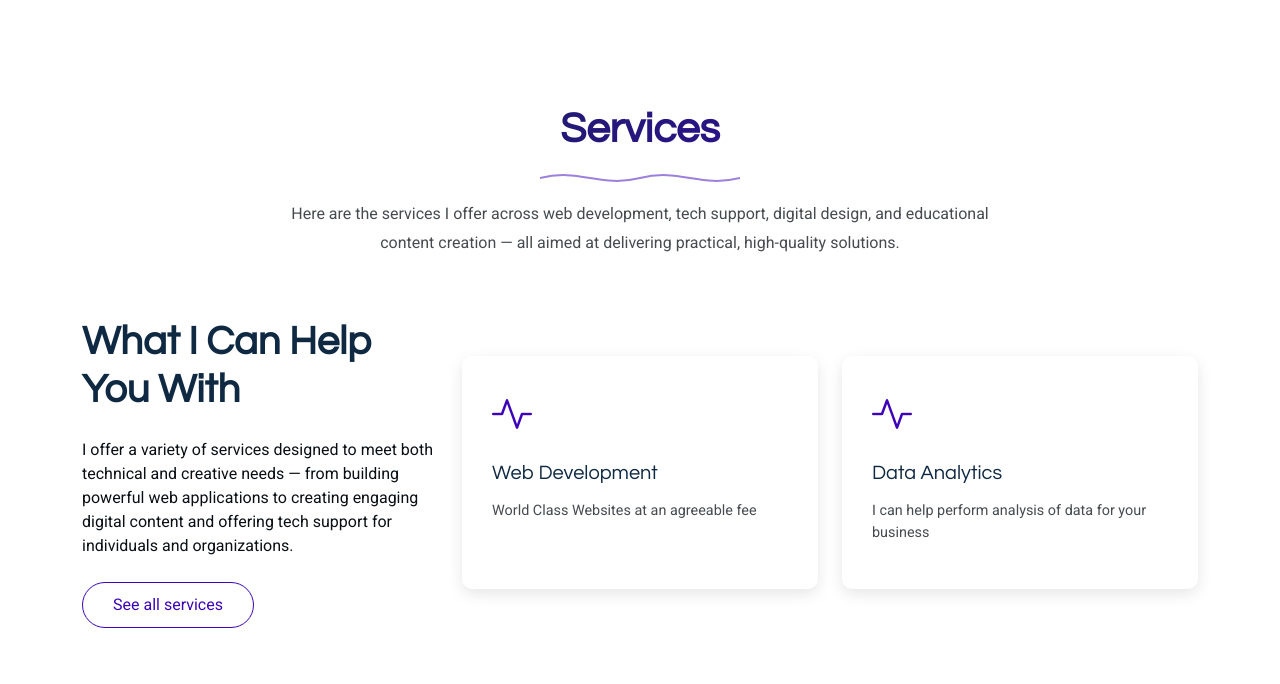
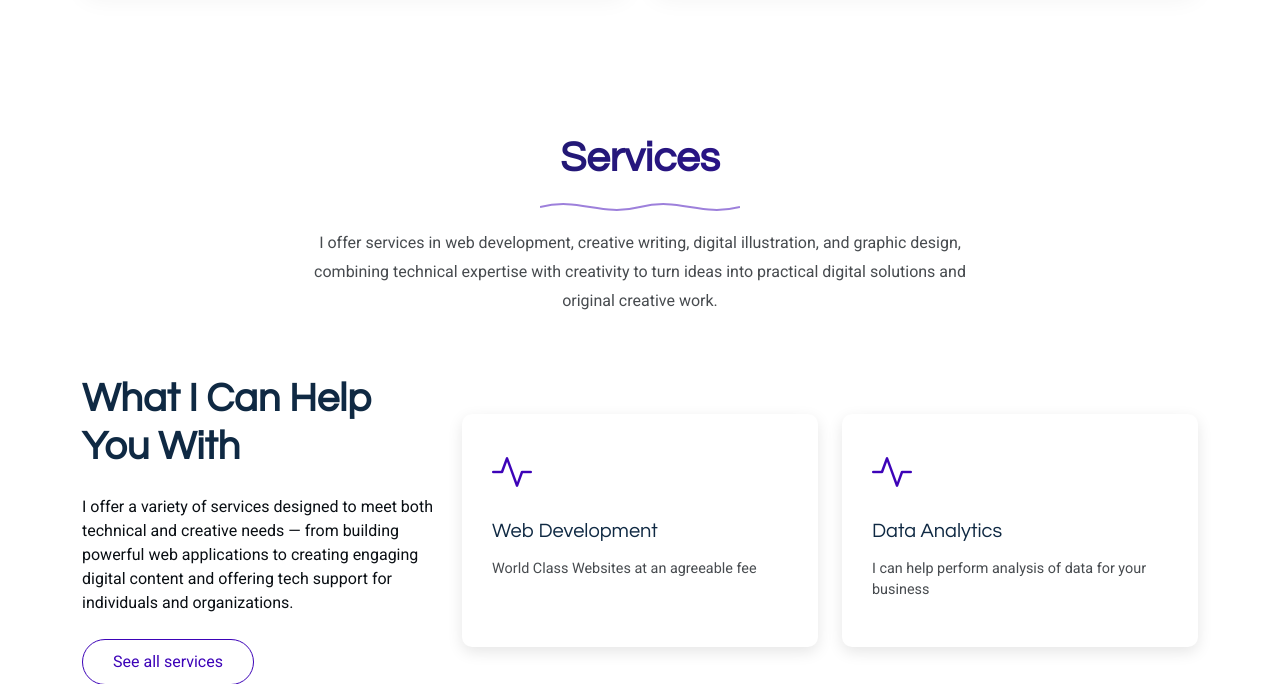
Before and after one commit to ExcelsKennedy2/portfolio-app, a Django app: page / in a window 1280 px wide. Shown: the part 4345-5029 px from the top of the page. Run offline with Django 5.2, Linux system fonts and the light colour scheme; data comes from the database, SQL or seed files in the repository; some libraries are stand-ins or nearby versions.

Commit message:
Revise personal description and services offered

```diff
--- a/core/templates/index.html
+++ b/core/templates/index.html
@@ -111,7 +111,8 @@
             <path d="M 0,10 C 40,0 60,20 100,10 C 140,0 160,20 200,10" fill="none" stroke="currentColor" stroke-width="2"></path>
           </svg>
         </div>
-        <p>Web developer and Informatics student passionate about building smart, user-friendly web solutions with Django.</p>
+        <p>Informatics finalist, software developer, and creative technologist passionate about building practical digital solutions, writing original stories, and bringing ideas to life through digital illustration and design.</p>
+
       </div><!-- End Section Title -->
 
       <div class="container" data-aos="fade-up" data-aos-delay="100">
@@ -443,7 +444,7 @@
             <path d="M 0,10 C 40,0 60,20 100,10 C 140,0 160,20 200,10" fill="none" stroke="currentColor" stroke-width="2"></path>
           </svg>
         </div>
-        <p>Here are the services I offer across web development, tech support, digital design, and educational content creation — all aimed at delivering practical, high-quality solutions.</p>
+        <p>I offer services in web development, creative writing, digital illustration, and graphic design, combining technical expertise with creativity to turn ideas into practical digital solutions and original creative work.</p>
       </div><!-- End Section Title -->
 
       <div class="container" data-aos="fade-up" data-aos-delay="100">
```
